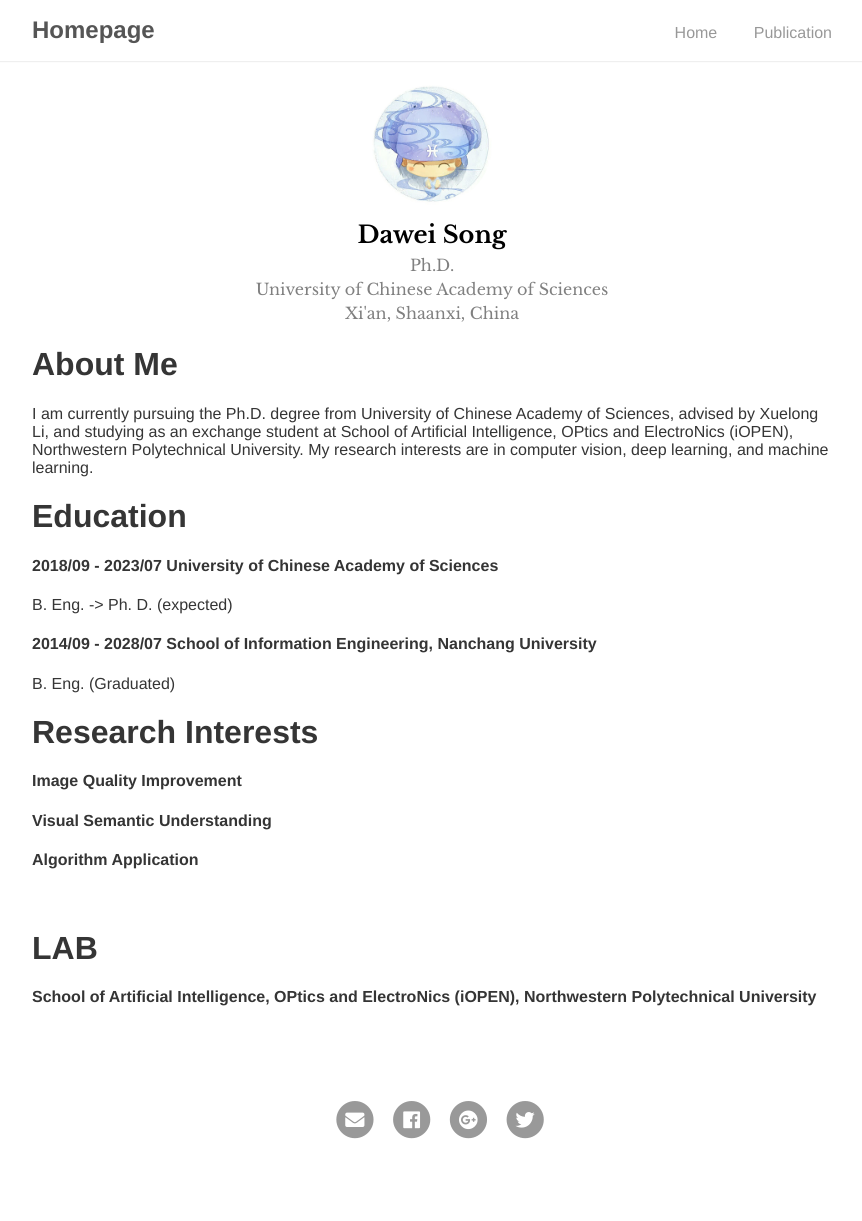
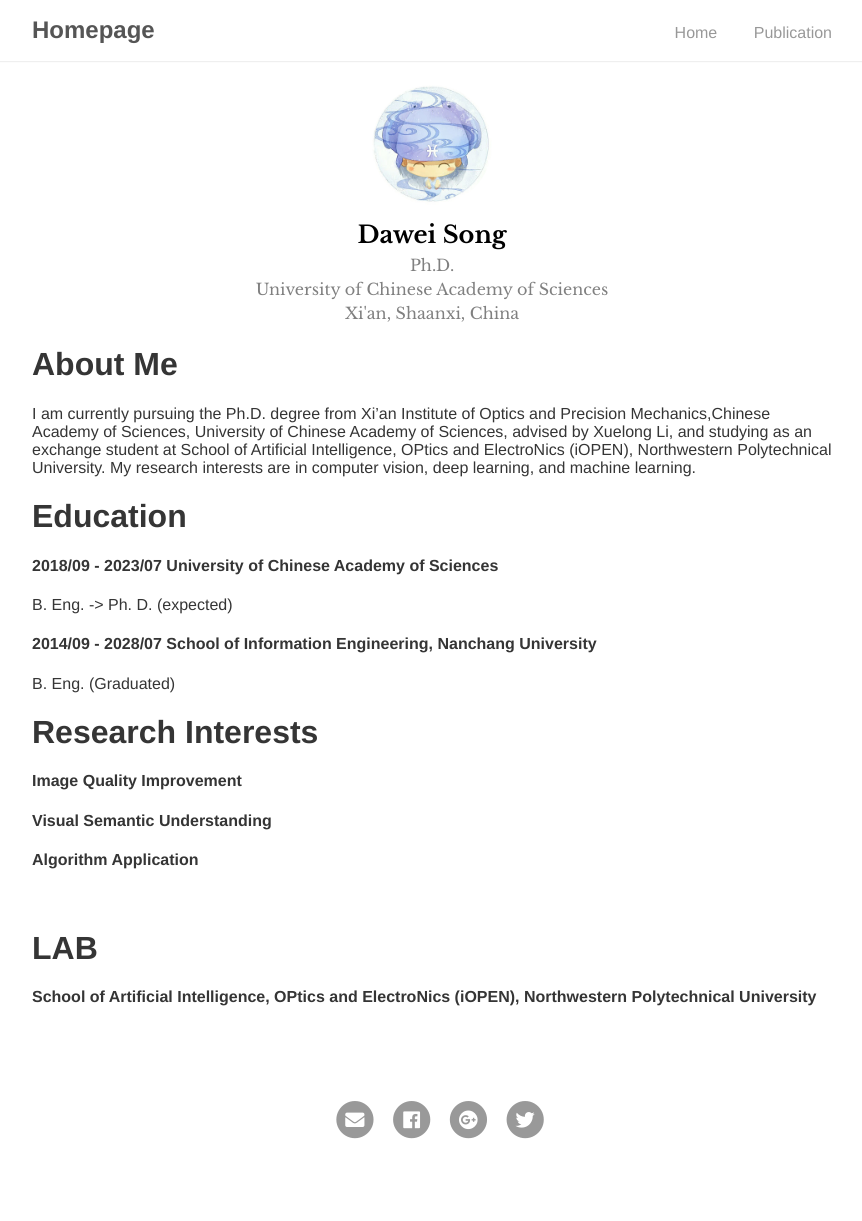
Before and after one commit to songxijuan/home, a Jekyll site: the page built from index.md, in a window 1280 px wide. Shown: the whole page, without its empty margins (208-1070 px from the left). Built offline with Jekyll 4.4.1, drawn with Linux system fonts in a browser that asks for light colours; our own code applies the rules of GitHub Pages for plain Markdown files.

Commit message:
Update index.md

```diff
--- a/index.md
+++ b/index.md
@@ -3,7 +3,7 @@
 ---
 
 # About Me
-I am currently pursuing the Ph.D. degree from University of Chinese Academy of Sciences, advised by Xuelong Li, and studying as an exchange student at School of Artificial Intelligence, OPtics and ElectroNics (iOPEN), Northwestern Polytechnical University. My research interests are in computer vision, deep learning, and machine learning.
+I am currently pursuing the Ph.D. degree from Xi'an Institute of Optics and Precision Mechanics,Chinese Academy of Sciences, University of Chinese Academy of Sciences, advised by Xuelong Li, and studying as an exchange student at School of Artificial Intelligence, OPtics and ElectroNics (iOPEN), Northwestern Polytechnical University. My research interests are in computer vision, deep learning, and machine learning.
 <br/>
 
 # Education
```
